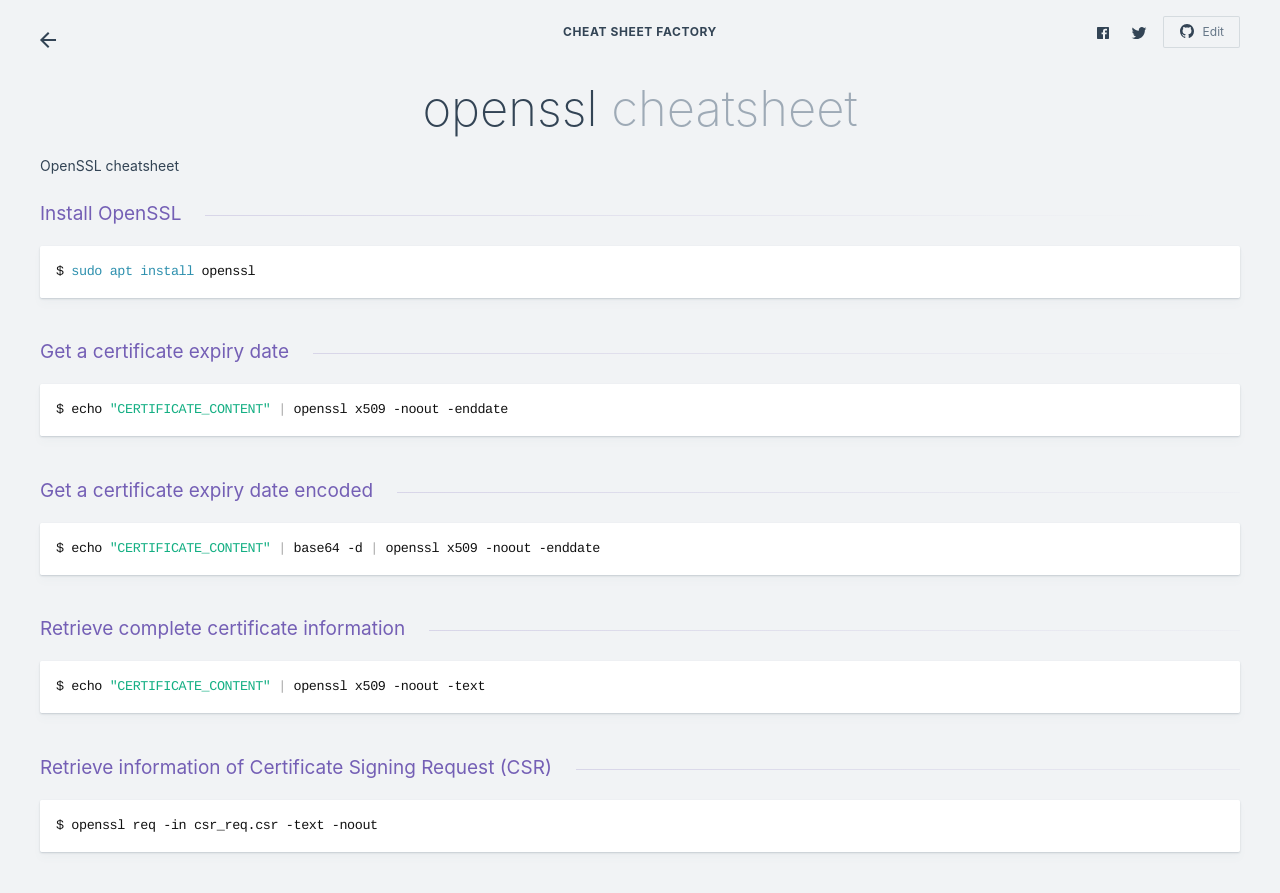
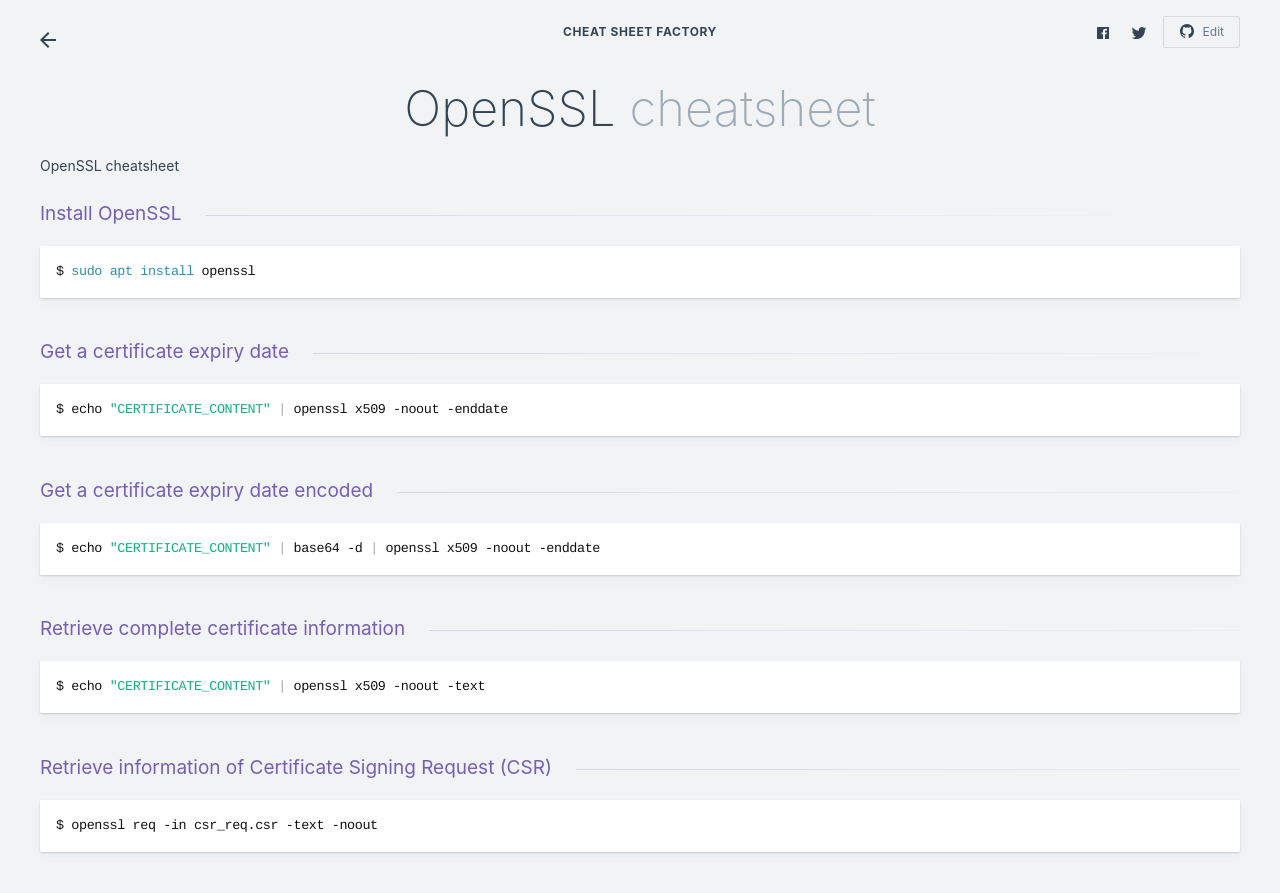
Before and after one commit to kasramp/cheat-sheet-factory, a Jekyll site: the page built from linux/openssl.md, in a window 1280 px wide and 900 px high. Shown: the top 893 px of the window. Built offline with Jekyll 4.4.1, drawn with Linux system fonts in a browser that asks for light colours; nearby versions of some CDN libraries.

```diff
--- a/linux/openssl.md
+++ b/linux/openssl.md
@@ -1,5 +1,5 @@
 ---
-title: openssl
+title: OpenSSL
 category: Linux
 layout: 2017/sheet
 updated: 2024-01-03
```
